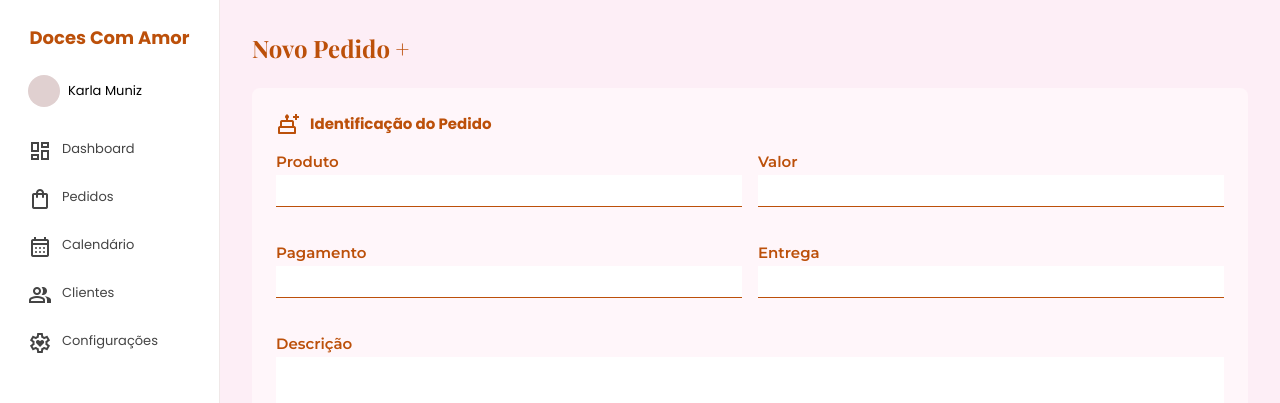
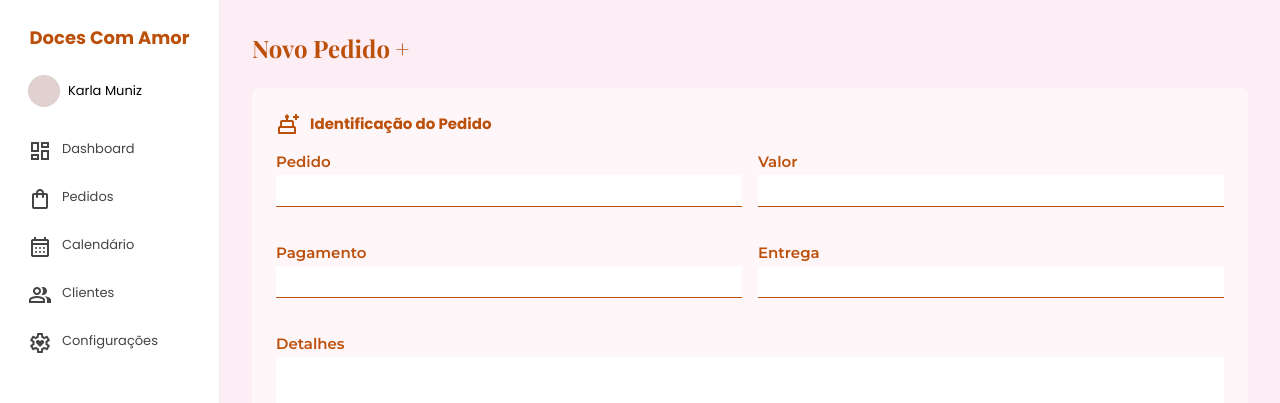
Before and after one commit to Grupo-9-2CCOA/Frontend, a React (Vite) app: page /novo-pedido in a window 1280 px wide. Shown: the top 403 px of the page. Built offline with nearby package versions, Linux system fonts and the light colour scheme; a web font is replaced by a local one.

Commit message:
ajustando texto

```diff
--- a/src/pages/NovoPedido.jsx
+++ b/src/pages/NovoPedido.jsx
@@ -37,7 +37,7 @@ function NovoPedido() {
                     </span> Identificação do Pedido</h3>
                     <div className='form-grid'>
                         <div className='form-field-component'>
-                            <p className='form-field'>Produto</p>
+                            <p className='form-field'>Pedido</p>
                             <input className='input' type='text' />
                         </div>
                         <div className='form-field-component'>
@@ -53,7 +53,7 @@ function NovoPedido() {
                             <input className='input' type='text' />
                         </div>
                         <div className='form-field-component full-width'>
-                            <p className='form-field'>Descrição</p>
+                            <p className='form-field'>Detalhes</p>
                             <textarea className='input textarea' />
                         </div>
                     </div>
```
